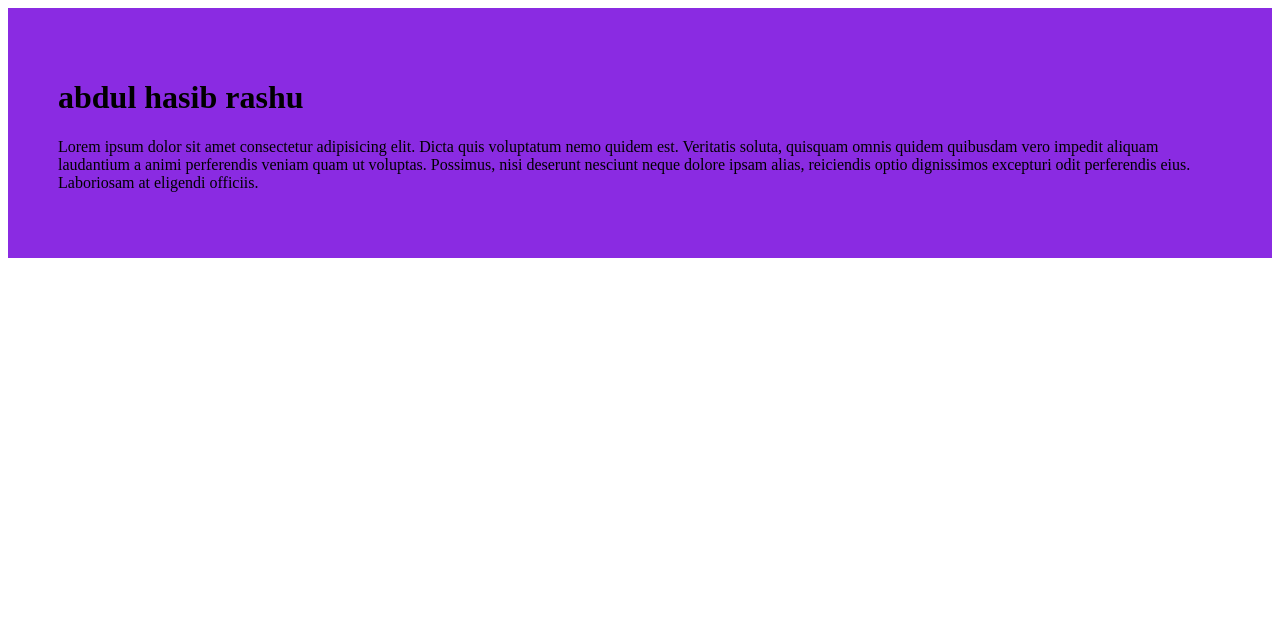
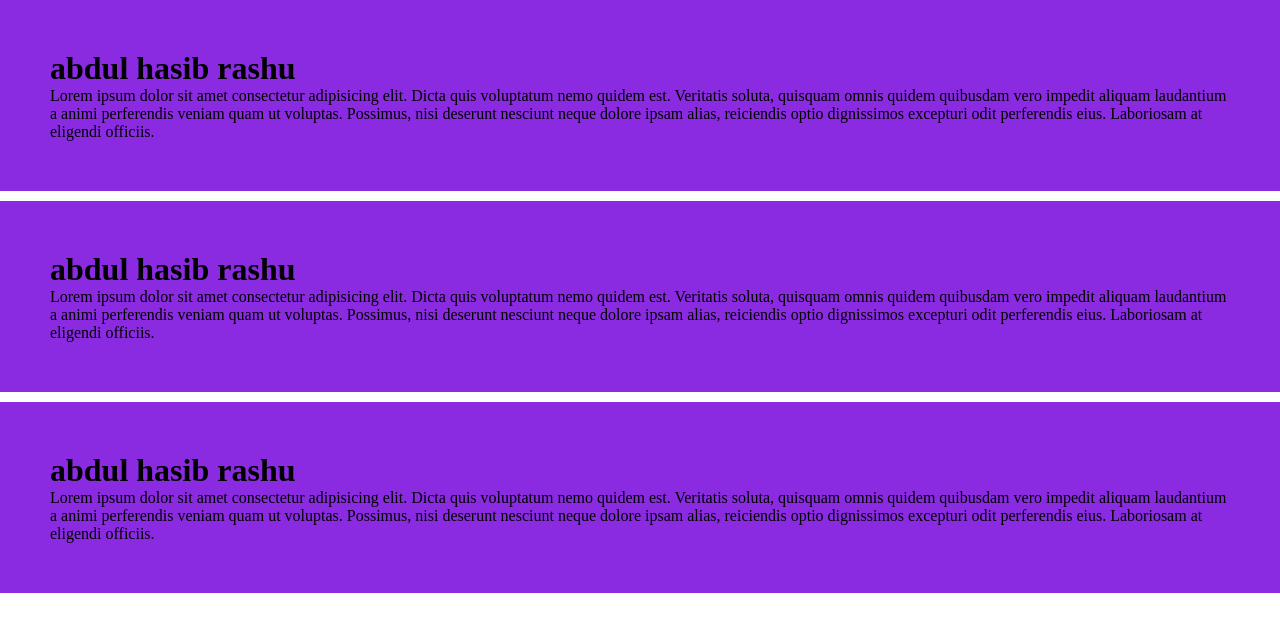
Before and after one commit to Rashu578049/practis-github-repo, a plain HTML site: page index.html in a window 1280 px wide. Drawn offline with Linux system fonts and the light colour scheme.

Commit message:
added the second blog

```diff
--- a/index.html
+++ b/index.html
@@ -11,5 +11,13 @@
         <h1>abdul hasib rashu</h1>
         <p>Lorem ipsum dolor sit amet consectetur adipisicing elit. Dicta quis voluptatum nemo quidem est. Veritatis soluta, quisquam omnis quidem quibusdam vero impedit aliquam laudantium a animi perferendis veniam quam ut voluptas. Possimus, nisi deserunt nesciunt neque dolore ipsam alias, reiciendis optio dignissimos excepturi odit perferendis eius. Laboriosam at eligendi officiis.</p>
     </div>
+    <div>
+        <h1>abdul hasib rashu</h1>
+        <p>Lorem ipsum dolor sit amet consectetur adipisicing elit. Dicta quis voluptatum nemo quidem est. Veritatis soluta, quisquam omnis quidem quibusdam vero impedit aliquam laudantium a animi perferendis veniam quam ut voluptas. Possimus, nisi deserunt nesciunt neque dolore ipsam alias, reiciendis optio dignissimos excepturi odit perferendis eius. Laboriosam at eligendi officiis.</p>
+    </div>
+    <div>
+        <h1>abdul hasib rashu</h1>
+        <p>Lorem ipsum dolor sit amet consectetur adipisicing elit. Dicta quis voluptatum nemo quidem est. Veritatis soluta, quisquam omnis quidem quibusdam vero impedit aliquam laudantium a animi perferendis veniam quam ut voluptas. Possimus, nisi deserunt nesciunt neque dolore ipsam alias, reiciendis optio dignissimos excepturi odit perferendis eius. Laboriosam at eligendi officiis.</p>
+    </div>
 </body>
 </html>
--- a/styles/blog.css
+++ b/styles/blog.css
@@ -1,4 +1,8 @@
+*{
+    margin:0;
+}
 div{
     background-color: blueviolet;
     padding:50px;
+    margin-bottom: 10px;
 }
```
